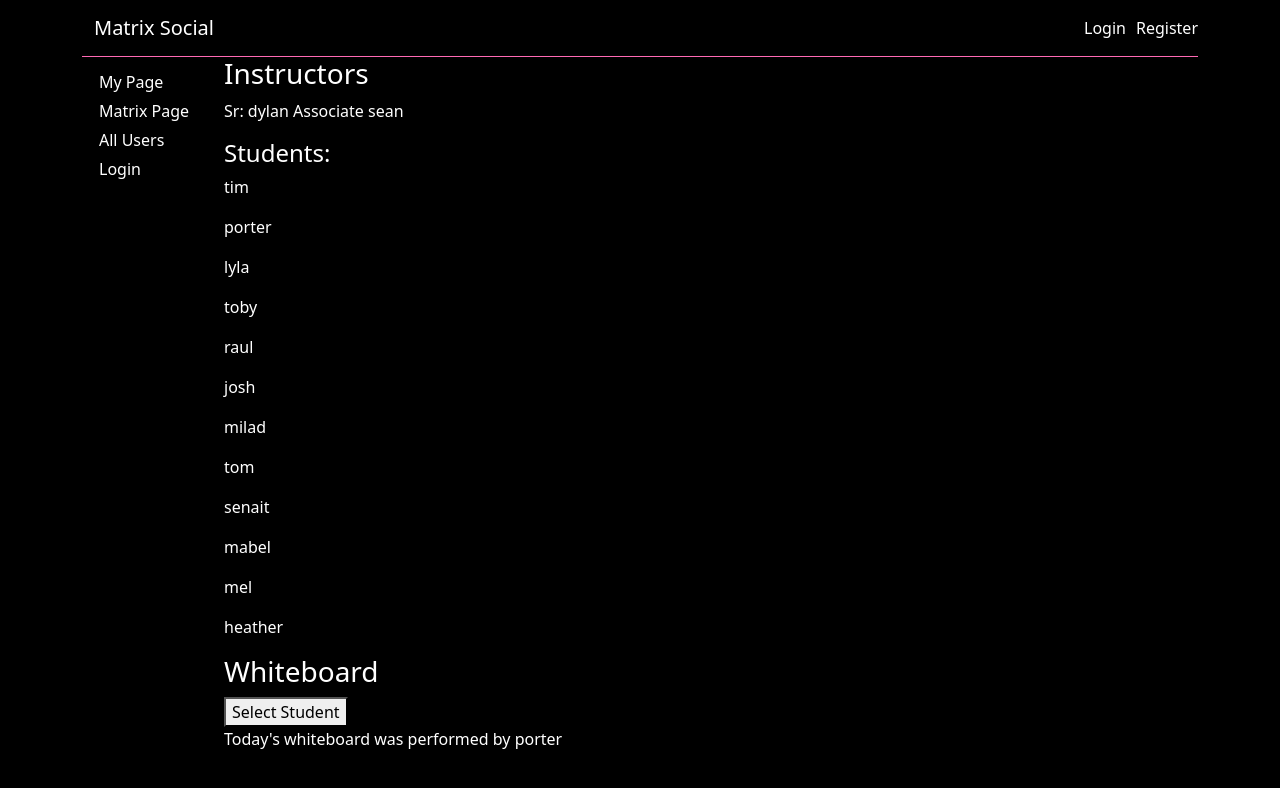
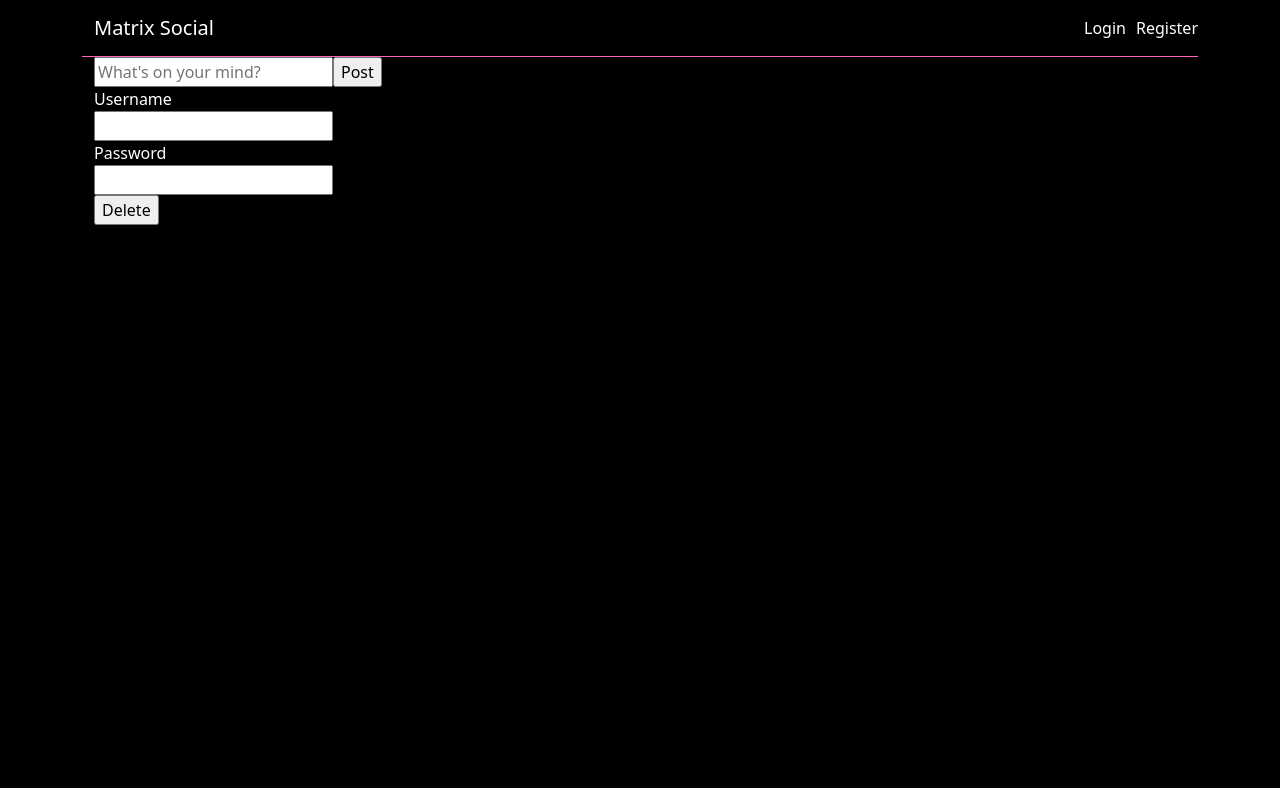
Before and after one commit to VanLance/Matrix-Social-React, a React (Vite) app: page /delete-user in a window 1280 px wide. Before the commit this address led to /. Shown: the top 788 px of the page. Built offline with nearby package versions, Linux system fonts and the light colour scheme.

Commit message:
added postform and dlete user

```diff
--- a/src/App.tsx
+++ b/src/App.tsx
@@ -9,12 +9,18 @@ import LoginForm from './components/forms/LoginForm';
 import Logout from './components/Logout';
 import SocialPage from './pages/SocialPage';
 import Users from './components/Users';
+import DeleteForm from './components/forms/DeleteForm';
+import Posts from './components/Posts';
+import PostForm from './components/forms/PostForm';
 
 function App(): JSX.Element {
   return (
     <Container>
       <BrowserRouter>
         <Heading />
+        <FormPage>
+          <PostForm/>
+        </FormPage>
         <Routes>
           <Route path='/' element={<MatrixPage />}/>
           <Route path='/users' element={<SocialPage><Users /></SocialPage>} />
@@ -24,10 +30,14 @@ function App(): JSX.Element {
           <Route path='/login' element={<FormPage>
                                           <LoginForm />
                                         </FormPage>}/>
-          <Route path='/edit' element={<FormPage>
-                                        <UserForm edit />
-                                      </FormPage>}/>
+          <Route path='/edit-user' element={<FormPage>
+                                            <UserForm edit />
+                                          </FormPage>}/>
+          <Route path='/delete-user' element={<FormPage>
+                                                <DeleteForm />
+                                              </FormPage>}/>
           <Route path='/logout' element={<Logout />}/>
+          <Route path='/feed' element={<SocialPage><Posts /></SocialPage>}/>
           <Route path='*' element={<Navigate to='/' />}/>
         </Routes>
       </BrowserRouter>
--- a/src/components/Heading.tsx
+++ b/src/components/Heading.tsx
@@ -30,7 +30,10 @@ export default function Heading(): JSX.Element {
         </> :
         <>
           <Nav.Item>
-            <Nav.Link as={NavLink} to='/edit'>Edit Profile</Nav.Link>
+            <Nav.Link as={NavLink} to='/delete-user'>Delete Profile</Nav.Link>
+          </Nav.Item>
+          <Nav.Item>
+            <Nav.Link as={NavLink} to='/edit-user'>Edit Profile</Nav.Link>
           </Nav.Item>
           <Nav.Item>
             <Nav.Link as={NavLink} to='/logout'>Logout</Nav.Link>
--- /dev/null
+++ b/src/components/Posts.tsx
@@ -0,0 +1,37 @@
+import { useEffect, useState } from "react"
+import { Post } from "../types";
+import { Container, Spinner } from "react-bootstrap";
+
+export default function Posts() {
+
+  const [posts, setPosts] = useState<Array<Post>>([])
+
+  useEffect(()=>{
+    console.log('in effect');
+    getPosts()
+  },[])
+
+  async function getPosts(){
+    console.log('in async')
+      const res = await fetch('https://fakebook-matrix-130.onrender.com/post/',{
+        method:"GET",
+        headers: { Authorization: `Bearer ${localStorage.getItem('token')}`}
+      })
+      if(res.ok){
+        const postsData = await res.json()
+        console.log(postsData)
+        setPosts(postsData)
+      } else console.log('bad request')
+  }
+
+  return (
+    <Container>
+
+      { posts.length > 0 ?
+        posts.map((post:Post) => <p>{post.body}</p>) :
+        <Spinner />
+        }
+
+    </Container>
+  )
+}
--- a/src/components/Sidebar.tsx
+++ b/src/components/Sidebar.tsx
@@ -15,7 +15,7 @@ export default function Sidebar() {
         <Nav.Link as={NavLink} to='/users'>All Users</Nav.Link>
       </Nav.Item>
       <Nav.Item>
-        <Nav.Link as={NavLink} to='/login'>Login</Nav.Link>
+        <Nav.Link as={NavLink} to='/feed'>Posts</Nav.Link>
       </Nav.Item>
     </Navbar>
   )
--- /dev/null
+++ b/src/components/forms/DeleteForm.tsx
@@ -0,0 +1,42 @@
+import { FormEvent, useRef } from 'react'
+import { useNavigate } from 'react-router-dom'
+
+export default function DeleteForm() {
+  const navigate = useNavigate()
+
+  const usernameField = useRef<HTMLInputElement>(null)
+  const passwordField = useRef<HTMLInputElement>(null)
+
+  async function handleDeleteData(e:FormEvent<HTMLElement>){
+    e.preventDefault()
+    console.log('IN DELETE FUNC')
+    const res = await fetch('http://127.0.0.1:5000/user',{
+      method: "DELETE",
+      headers: {
+        'Content-Type': 'application/json',
+        Authorization: `Bearer ${localStorage.getItem('token')!}`
+      },
+      body:JSON.stringify({
+        username: usernameField.current!.value,
+        password: passwordField.current!.value
+      })
+    })
+    if(res.ok){
+      console.log('good response')
+      const data = await res.json()
+      console.log(data)
+      navigate('/logout')
+    } else window.alert('Delete Failed')
+    console.log('bad response')
+  }
+
+  return (
+    <form onSubmit={handleDeleteData}>
+      <label htmlFor="username">Username</label><br/>
+      <input type="text" name='username' ref={usernameField} required/><br/>
+      <label htmlFor="password">Password</label><br/>
+      <input type="password" name='password' ref={passwordField} required/><br/>
+      <input type="submit" value='Delete' />
+    </form>
+  )
+}
--- a/src/components/forms/LoginForm.tsx
+++ b/src/components/forms/LoginForm.tsx
@@ -6,8 +6,8 @@ import { UserContext } from '../../contexts/UserProvider'
 
 export default function LoginForm() {
   const navigate = useNavigate()
-  const {user, setUser} = useContext(UserContext)
-  console.log(user, 'from login page ===============')
+  const { setUser} = useContext(UserContext)
+
   const usernameField = useRef<HTMLInputElement>(null)
   const emailField = useRef<HTMLInputElement>(null)
   const passwordField = useRef<HTMLInputElement>(null)
@@ -67,7 +67,7 @@ export default function LoginForm() {
       <input type="text" name='email' ref={emailField}/><br/>
       <label htmlFor="password">Password</label><br/>
       <input type="password" name='password' ref={passwordField} required/><br/>
-      <input type="submit" value='Register' />
+      <input type="submit" value='Login' />
     </form>
   )
 }
--- /dev/null
+++ b/src/components/forms/PostForm.tsx
@@ -0,0 +1,31 @@
+import { FormEvent, useRef } from "react"
+
+export default function PostForm() {
+
+  const postField = useRef<HTMLInputElement>(null)
+
+  async function makePost(e:FormEvent<HTMLElement>){
+    e.preventDefault()
+    const res = await fetch('http://127.0.0.1:5000/post/', {
+      method: "POST",
+      headers: {
+        Authorization: `Bearer ${localStorage.getItem('token')}`,
+        'Content-Type': 'application/json'
+      },
+      body: JSON.stringify({
+        body: postField.current!.value
+      })
+    })
+    if(res.ok){
+      const data = res.json()
+      console.log(data)
+    }else console.log('bad request')
+  }
+
+  return (
+    <form onSubmit={makePost}>
+      <input type="text" name='post' ref={postField} placeholder="What's on your mind?" required/>
+      <input type="submit" value='Post' />
+    </form>
+  )
+}
--- a/src/components/forms/UserForm.tsx
+++ b/src/components/forms/UserForm.tsx
@@ -39,11 +39,11 @@ export default function UserForm({ edit } : { edit: boolean}) {
 
   async function registerUser(user: User, endpoint: boolean | string){
     endpoint = endpoint ? 'user' : 'register'
-    // const token = {Authorization: `Bearer ${JSON.parse(localStorage.getItem('token')!)}`}
     const res = await fetch(`http://127.0.0.1:5000/${endpoint}`, {
       method: edit ? 'PUT' : 'POST',
       headers: { 'Content-Type': 'application/json',
-                  Authorization: `Bearer ${localStorage.getItem('token')!}`},
+                  Authorization: `Bearer ${localStorage.getItem('token')!}`
+                },
       body: JSON.stringify(user)
     })
     const data = await res.json()
```
Also changed, not shown: src/types.ts (+7 -0 lines).
